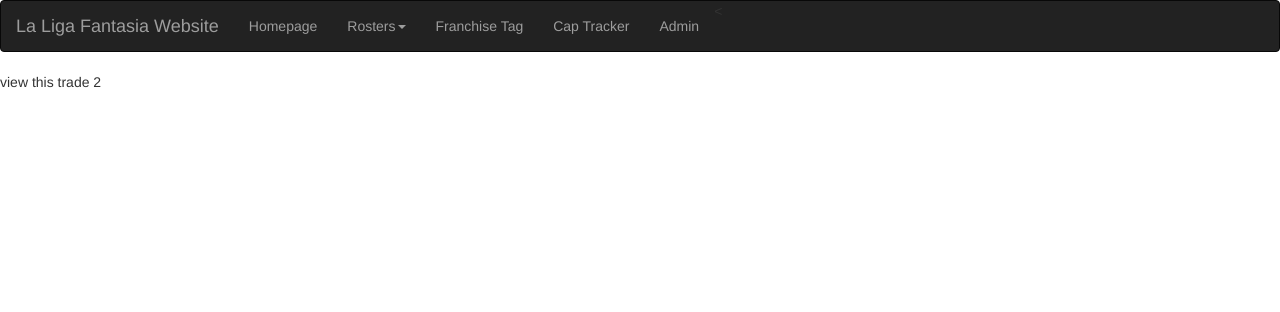
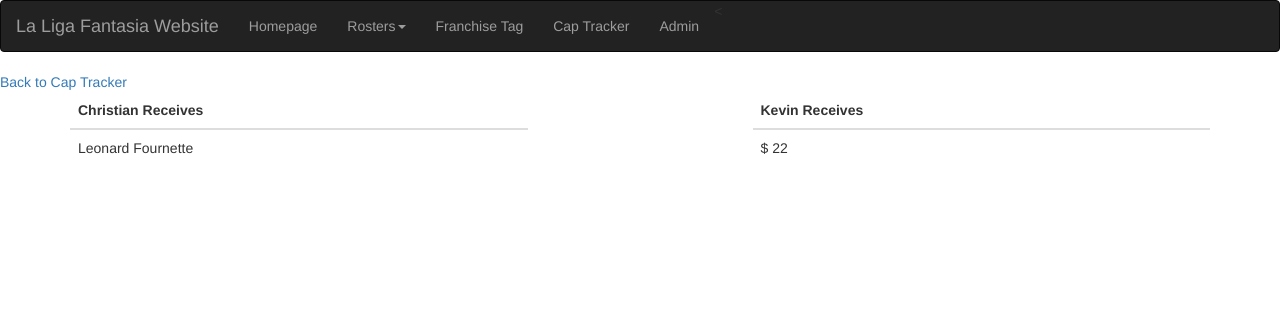
Before and after one commit to kjt9wr/La-Liga-Fantasia-Platform, a Django app: page /captracker/trade/2 in a window 1280 px wide. Shown: the top 312 px of the page. Run offline with Django 3.2, Linux system fonts and the light colour scheme; data comes from the database, SQL or seed files in the repository; both versions use the stored data as it was after the commit; some libraries are stand-ins or nearby versions.

Commit message:
view specific trade page working

```diff
--- a/mysite/captracker/templates/captracker/captracker.html
+++ b/mysite/captracker/templates/captracker/captracker.html
@@ -29,7 +29,7 @@
             <!-- Trades -->
             {% for trade in cap_exchange %}
             <tr>
-                <td> Trade {{trade.0}} </td>
+                <td> <a href="{% url 'viewTrade' trade.0 %}"> Trade {{trade.0}} </a> </td>
                 {% for owner in owner_list %}
                 <td>
                 {% if trade.1.oid == owner.pk %}
--- a/mysite/captracker/templates/captracker/viewTrade.html
+++ b/mysite/captracker/templates/captracker/viewTrade.html
@@ -6,8 +6,74 @@
 </head>
 <body>
 {% include "liga/navbar.html" %}
+<a href="{% url 'captracker' %}"> Back to Cap Tracker </a>
+<div class="container"> <!-- If Needed Left and Right Padding in 'md' and 'lg' screen means use container class -->
+    <div class="row">
 
-view this trade {{ tid }}
+    <!-- Owner 1 Receives -->
+     <div class="col-xs-5 col-sm-5 col-md-5 col-lg-5">
+         <table class="table .table-sm">
+             <thead>
+                <tr>
+                    <th scope="col">{{trade.0.owner}} Receives</th>
+                </tr>
+             </thead>
+            <tbody>
+                <!-- Cap -->
+                <tr>
+                    {%if trade.0.cap > 0 %} <td>$ {{trade.0.cap}} </td> {% endif %}
+                </tr>
+                <!-- Players -->
+                {%for i in trade.0.players_received %}
+                <tr>
+                    <td>{{ i.name }} </td>
+                </tr>
+                {% endfor %}
+            </tbody>
+         </table>
+     </div>
+     <div class="col-xs-2 col-sm-2 col-md-2 col-lg-2"> </div>
+     <div class="col-xs-5 col-sm-5 col-md-5 col-lg-5">
+         <table class="table .table-sm">
+             <thead>
+                <tr>
+                    <th scope="col">{{trade.1.owner}} Receives</th>
+                </tr>
+             </thead>
+            <tbody>
+                <!-- Cap -->
+                <tr>
+                    {%if trade.1.cap > 0 %} <td> $ {{trade.1.cap}} </td> {% endif %}
+                </tr>
+                <!-- Players -->
+                {%for i in trade.1.players_received %}
+                <tr>
+                    <td>{{ i.name }} </td>
+                </tr>
+                {% endfor %}
+            </tbody>
+         </table>
+     </div>
+
+
+
+
+<!-- ##########
+# #              Returns Array of 2 Dicts:
+# #                 {   owner: <Owner>
+# #                     cap: num
+# #                     players_received: [<Player1> , <Player2>, ...]
+# #                 }
+# #                 {   owner: <Owner>
+# #                     cap: num
+# #                     players_received: [<Player1> , <Player2>, ...]
+# #                 }
+##########-->
+      </tbody>
+    </table>
+</div>
+</div>
+
 
 {% include "liga/jquery_include.html" %}
 </body>
--- a/mysite/captracker/views.py
+++ b/mysite/captracker/views.py
@@ -8,17 +8,19 @@ from liga.models import Roster
 from django.template import loader
 
 
-# Create your views here.
-
-
+##########
+# #              Render Cap Tracker Page
+##########
 def captracker(request):
     owner_list = Owner.objects.all()
     trades = Trade.objects.all()
+    cap_movements = Trade.objects.filter(cap__isnull=False)
     cap_exchange = []
-    for trade in trades:
+
+    for trade in cap_movements:
         curr = store_trade(trade.tradeID, trade.recipient.pk, trade.giver.pk, trade.cap)
         cap_exchange.append(curr)
-    print(cap_exchange)
+
     context = {
         'owner_list': owner_list,
         'trades': trades,
@@ -26,16 +28,26 @@ def captracker(request):
     }
     return render(request, 'captracker/captracker.html', context)
 
-
+##########
+# #              Render View Trade Page
+##########
 def viewTrade(request, tid):
     owner_list = Owner.objects.all()
+    trades = Trade.objects.filter(tradeID=tid)
+    full_trade = parse_full_trade(trades)
+
+    parse_full_trade(trades)
     context = {
         'owner_list': owner_list,
         'tid': tid,
+        'trade': full_trade,
     }
     return render(request, 'captracker/viewTrade.html', context)
 
 
+##########
+# #              Render Add Trade Page
+##########
 def addTrade(request):
     owner_list = Owner.objects.all()
     context = {
@@ -44,14 +56,19 @@ def addTrade(request):
     return render(request, 'captracker/addTrade.html', context)
 
 
+##########
+# #              Returns Array of TradeID, Dict of first owner, dict of second owner
+##########
 def store_trade(tid, f_owner_pk, s_owner_pk, cap):
     f_owner = owner_recs(f_owner_pk, cap)
     s_owner = owner_recs(s_owner_pk, cap*-1)
     my_trade = [tid, f_owner, s_owner]
-    print(str(tid))
     return my_trade
 
 
+##########
+# #              Returns Dictionary of owner key and cap received
+##########
 def owner_recs(owner_pk, cap_received):
     dict1 = {
         'oid': owner_pk,
@@ -59,8 +76,42 @@ def owner_recs(owner_pk, cap_received):
     }
     return dict1
 
-# [{},{}]
-# {   oid: num
-#     cap rec: num
-#     players rec: [pid1,pid2...]
-#    }
+
+##########
+# #              Returns Array of 2 Dicts:
+# #                 {   owner: <Owner>
+# #                     cap: num
+# #                     players_received: [<Player1> , <Player2>, ...]
+# #                 }
+##########
+def parse_full_trade(trade_items):
+    full_trade = []
+    first = 0
+
+    # Everything first owner receives
+    dict1 = {}
+    p1_recs = []
+
+    # Everything second owner receives
+    dict2 = {}
+    p2_recs = []
+
+    for asset in trade_items:
+        if first == 0:
+            dict1['owner'] = asset.recipient
+            dict2['owner'] = asset.giver
+            dict1['cap'] = asset.cap
+            dict2['cap'] = asset.cap * -1
+            first += 1
+
+        # if owner1 is recipient
+        if asset.recipient == dict1['owner']:
+            p1_recs.append(asset.athlete)
+        else:
+            p2_recs.append(asset.athlete)
+
+    dict1['players_received'] = p1_recs
+    dict2['players_received'] = p2_recs
+    full_trade.append(dict1)
+    full_trade.append(dict2)
+    return full_trade
--- a/mysite/liga/models.py
+++ b/mysite/liga/models.py
@@ -32,7 +32,7 @@ class Trade(models.Model):
     recipient = models.ForeignKey(Owner, on_delete=models.CASCADE)
     giver = models.ForeignKey(Owner, on_delete=models.CASCADE, related_name="givers")
     athlete = models.ForeignKey(Player, on_delete=models.CASCADE)
-    cap = models.IntegerField()
+    cap = models.IntegerField(blank=True, null= True)
 
     def __str__(self):
         return self.giver.name + " gives " + self.athlete.name + " and $" + str(self.cap) + " to " + self.recipient.name
```
Also changed, not shown: mysite/db.sqlite3, mysite/liga/migrations/0006_auto_20190312_1645.py (added), mysite/liga/migrations/0007_auto_20190312_1647.py (added).
